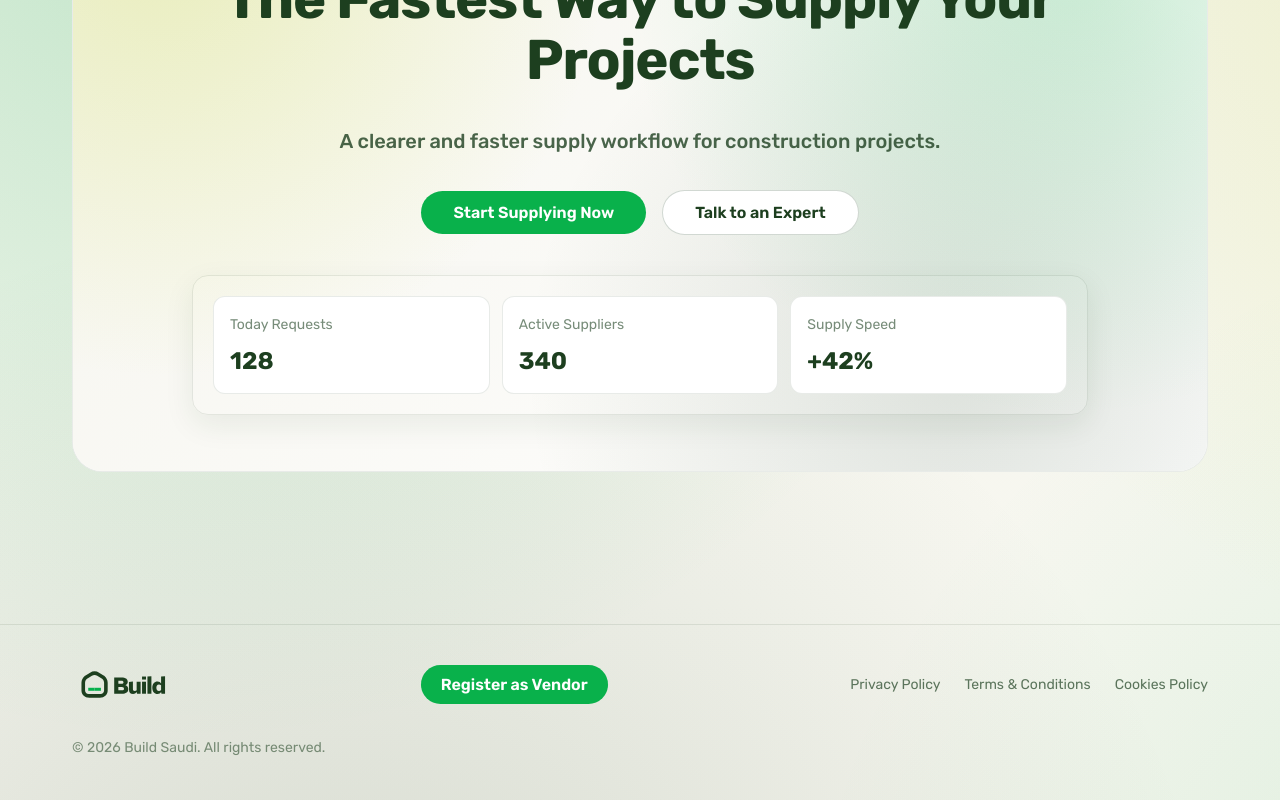
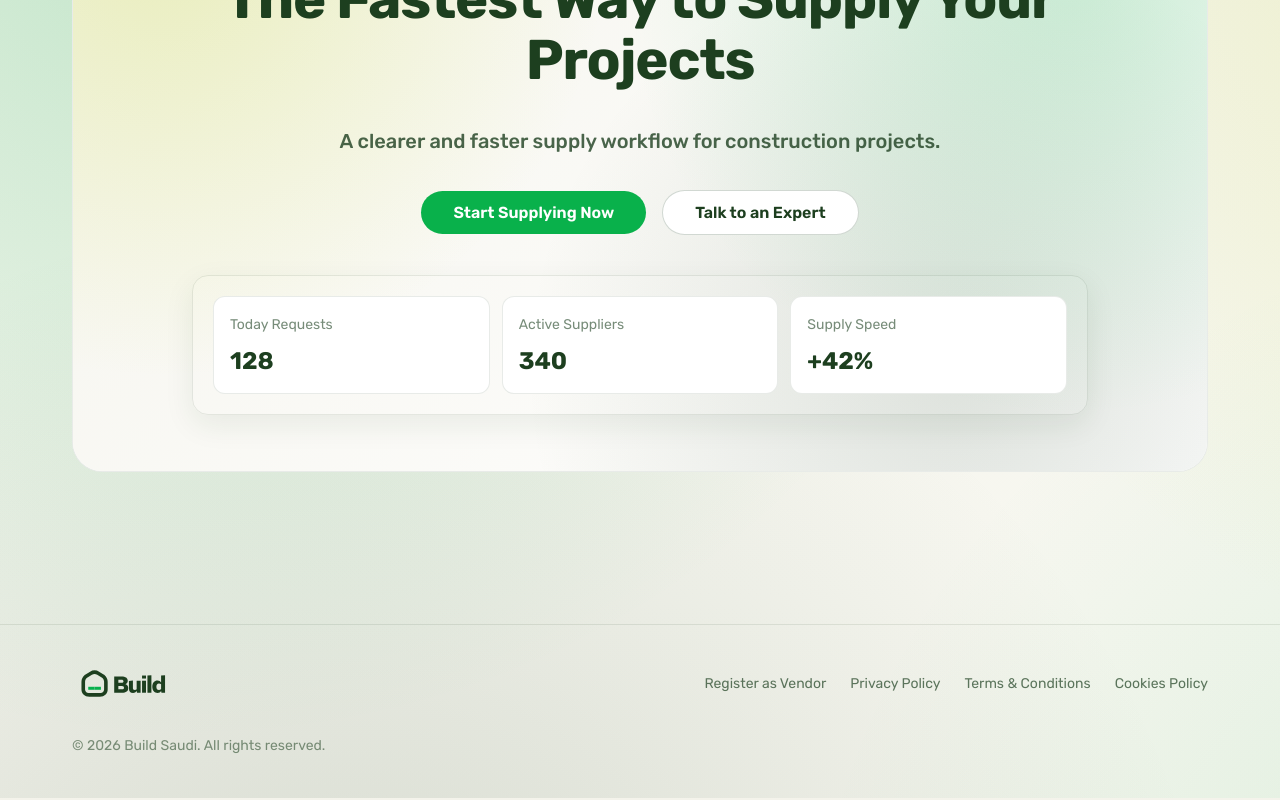
Before and after one commit to sulaimanalsuqub/buildsaudi, a Next.js app: page / in a window 1280 px wide. Shown: the part 329-1129 px from the top of the page. Built offline with nearby package versions, Linux system fonts and the light colour scheme.

Commit message:
style: align vendor link style with footer legal links

```diff
--- a/components/layout/site-footer.tsx
+++ b/components/layout/site-footer.tsx
@@ -22,13 +22,8 @@ export function SiteFooter({ isRtl = false }: SiteFooterProps) {
               height={36}
             />
           </div>
-          <Link
-            href={isRtl ? "/ar/register" : "/register"}
-            className="inline-flex w-fit items-center rounded-full bg-brand-primary px-5 py-2.5 type-button text-white transition-colors hover:bg-brand-dark focus-visible:outline-none focus-visible:ring-2 focus-visible:ring-brand-primary/35"
-          >
-            {isRtl ? "سجل كمورد" : "Register as Vendor"}
-          </Link>
           <div className="flex flex-wrap items-center gap-6 type-small text-brand-dark/70">
+            <Link href={isRtl ? "/ar/register" : "/register"} className="transition-colors hover:text-brand-dark">{isRtl ? "سجل كمورد" : "Register as Vendor"}</Link>
             <Link href={`${legalBase}/privacy-policy`} className="transition-colors hover:text-brand-dark">{isRtl ? "سياسة الخصوصية" : "Privacy Policy"}</Link>
             <Link href={`${legalBase}/terms-conditions`} className="transition-colors hover:text-brand-dark">{isRtl ? "الشروط والأحكام" : "Terms & Conditions"}</Link>
             <Link href={`${legalBase}/cookies-policy`} className="transition-colors hover:text-brand-dark">{isRtl ? "سياسة ملفات الارتباط" : "Cookies Policy"}</Link>
```
